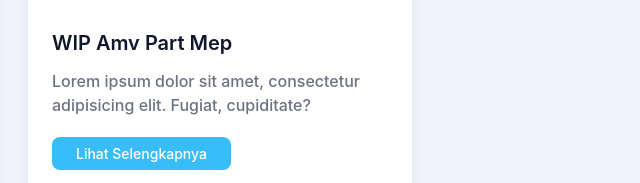
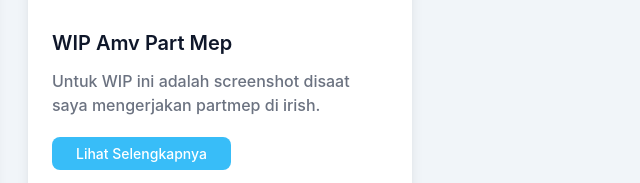
Before and after one commit to santstyle/portofolio-tailwind-css, a website: page index.html in a window 1280 px wide. Shown: the part 3917-4100 px from the top of the page, 420-1060 px from the left. Drawn offline with Linux system fonts and the light colour scheme.

Commit message:
Add files via upload

```diff
--- a/index.html
+++ b/index.html
@@ -573,8 +573,7 @@
                   </a>
                 </h3>
                 <p class="mb-6 text-base font-medium text-secondary">
-                  Lorem ipsum dolor sit amet, consectetur adipisicing elit.
-                  Fugiat, cupiditate?
+                  Untuk WIP ini adalah screenshot disaat saya mengerjakan partmep di irish.
                 </p>
                 <a
                   href=""
```
